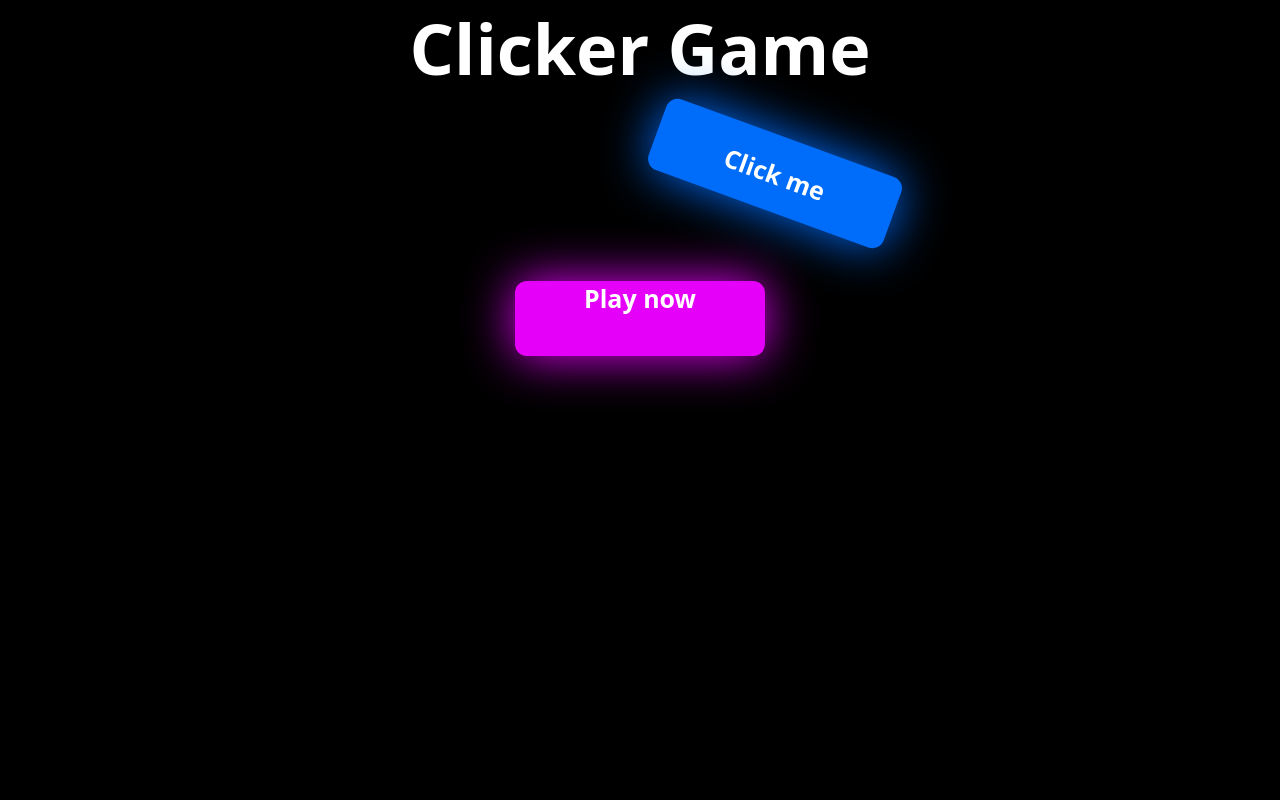
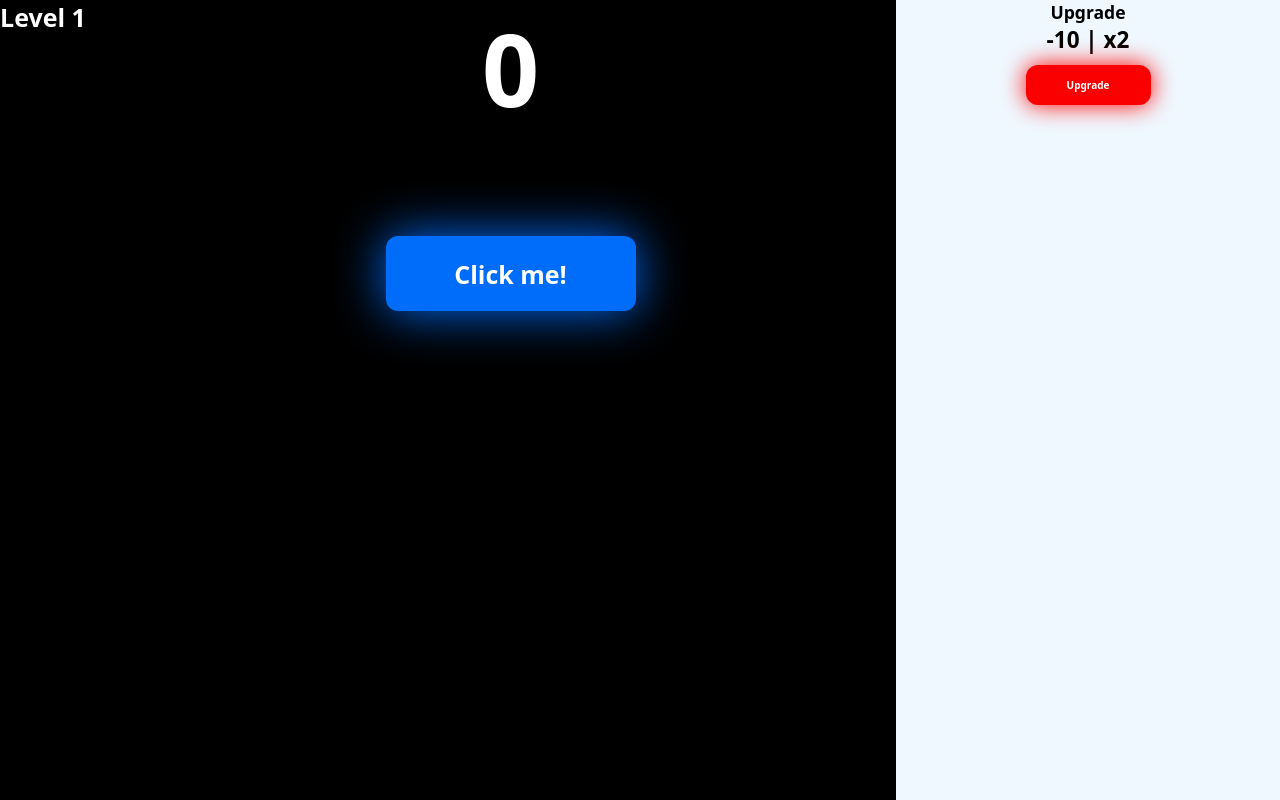
Before and after one commit to OmarxMario/Clicker-game, a plain HTML site: page index.html in a window 1280 px wide. Drawn offline with Linux system fonts and the light colour scheme.

Commit message:
Add files via upload

```diff
--- a/index.html
+++ b/index.html
@@ -7,8 +7,18 @@
     <title>Document</title>
 </head>
 <body>
-    <h1>Clicker Game</h1>
-    <button>Click me</button>
-    <a href="indexy.html">Play now</a>
+    <header>
+        <h4>Level 1</h4>
+    </header>
+    <div class="main">
+        <h1>0</h1>
+        <button onclick="plus()">Click me!</button>
+    </div>
+    <div  class="Upgrade">
+        <h3>Upgrade <h2>-10 | x2</h2></h3>
+        <button onclick="dis()"> Upgrade</button>
+    </div>
+    <script src="script.js"></script>
+
 </body>
 </html>
--- /dev/null
+++ b/script.js
@@ -0,0 +1,32 @@
+var count=0;
+var disx=10;
+var upg=1;
+const btn=document.querySelector('button')
+const text=document.querySelector('h1');
+const text1=document.querySelector('h2');
+const text2=document.querySelector('h4')
+function plus(){
+    count=count+upg;
+    text.innerHTML=count;
+}
+function dis(){
+    if(count>=disx){
+        count=count-disx;
+        upg++;
+        disx=disx*4;
+        text1.innerHTML="-"+disx+" | x"+(upg+1);
+        text.innerHTML=count;
+        text2.innerHTML="Level "+upg;
+
+
+    }
+    else{
+        alert("eroor  you still need +"+(disx-count)+" points to get the next upgrade");
+    }
+}
+function play(){
+    let audio=new Audio('untitled.wav');
+
+    audio.play();
+}
+btn.addEventListener('click', play);
--- a/style.css
+++ b/style.css
@@ -1,15 +1,28 @@
-*{margin: 0;padding: 0;}
-body{display: flex;flex-direction: column;align-items: center;background-color: black;height: 100vh;}
-h1{
+*{margin: 0;padding:0;}
+:root{
+    --widf:60%;
+}
+body{display: flex;flex-direction: row;flex-wrap:wrap;justify-content: space-between;height: 100vh;background-color: black;}
+header{
     color: white;
     font-weight: 700;
-    font-size: 70px;
+    font-size: 25px;
+    width: 125px;
     font-family: system-ui, -apple-system, BlinkMacSystemFont, 'Segoe UI', Roboto, Oxygen, Ubuntu, Cantarell, 'Open Sans', 'Helvetica Neue', sans-serif;
 }
-button{
+.main{
+    width: var(--widf);
+    color: white;
+    font-weight: 700;
+    font-size: 50px;
+    font-family: system-ui, -apple-system, BlinkMacSystemFont, 'Segoe UI', Roboto, Oxygen, Ubuntu, Cantarell, 'Open Sans', 'Helvetica Neue', sans-serif;
+    display: flex;
+    flex-direction: column;
+    align-items: center;
+}
+.main button{
     outline: none;
-    margin-top:40px;
-    margin-left: 270px;
+    margin-top:100px;
     background-color: #006dfa;
     width: 250px;
     height: 75px;
@@ -22,31 +35,41 @@ button{
     transition: 0.7s ease-in-out;
     box-shadow: 0px 0px 50px rgb(0, 110, 255);
     user-select: none;
-    transform: rotate(20deg);
 }
-a{
-    display: inline-block;
+.main button:hover{
+    transform: scale(1.1);
+    opacity: 1.1;
+}
+.Upgrade{
+    width: 30%;
+    background-color: aliceblue;
+    color: rgb(0, 0, 0);
+    font-weight: 700;
+    font-size: 15px;
+    font-family: system-ui, -apple-system, BlinkMacSystemFont, 'Segoe UI', Roboto, Oxygen, Ubuntu, Cantarell, 'Open Sans', 'Helvetica Neue', sans-serif;
+    display: flex;
+    flex-direction: column;
+    align-items: center;
+
+
+}
+.Upgrade button{
     outline: none;
-    margin-top:70px;
-    margin-left: 270px;
-    background-color: #e500fa;
-    width: 250px;
-    height: 75px;
+    margin-top:10px;
+    background-color: #fa0000;
+    width: 125px;
+    height: 40px;
     border: none;
     border-radius: 12px;
     color: white;
-    font-size: 25px;
+    font-size: 10px;
     font-weight: 700;
     font-family: system-ui, -apple-system, BlinkMacSystemFont, 'Segoe UI', Roboto, Oxygen, Ubuntu, Cantarell, 'Open Sans', 'Helvetica Neue', sans-serif;
     transition: 0.7s ease-in-out;
-    box-shadow: 0px 0px 50px #e500fa;
+    box-shadow: 0px 0px 25px rgb(255, 0, 0);
     user-select: none;
-    text-align: center;
-    justify-content: center;
-    text-decoration: none;
-    margin-right: 270px;
 }
-a:hover{
+.Upgrade button:hover{
     transform: scale(1.1);
-    box-shadow: 0px 0px 75px #e500fa;
+    opacity: 1.1;
 }
```
Also changed, not shown: 1 other file.
